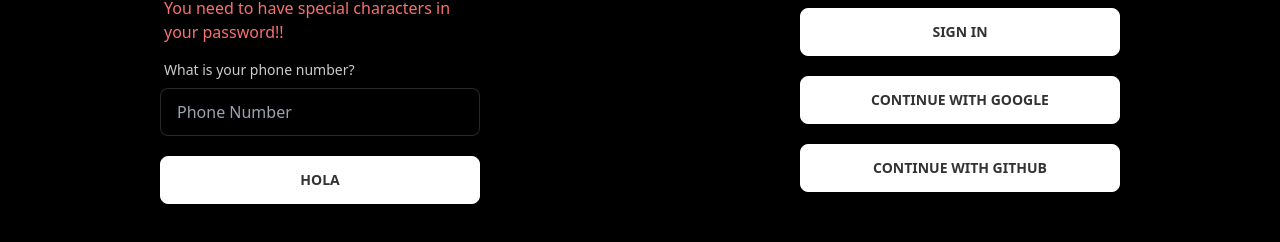
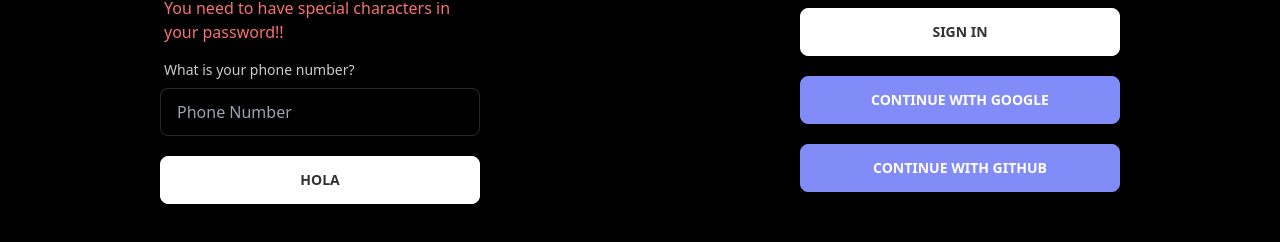
Before and after one commit to reeyank/Personal, a React (Create React App) app in the folder client/: page /login in a window 1280 px wide. Shown: the part 1160-1402 px from the top of the page. Built offline with nearby package versions, Linux system fonts and the light colour scheme.

Commit message:
color combo for signin github and google

```diff
--- a/client/src/components/Login.js
+++ b/client/src/components/Login.js
@@ -95,10 +95,12 @@ const Login = () => {
         // Handle Errors here.
         const errorCode = error.code;
         const errorMessage = error.message;
+        console.log(errorMessage);
         // The email of the user's account used.
         const email = error.customData.email;
         // The AuthCredential type that was used.
         const credential = GithubAuthProvider.credentialFromError(error);
+        navigate('/o');
         // ...
       });
     }
@@ -162,8 +164,8 @@ const Login = () => {
                     </label>
                     <input type="text" placeholder="Password" className={"input input-bordered border-2 w-full max-w-xs"} onChange={(e) => setPassword(e.target.value)}/>
                     <button className="btn mt-5" onClick={() => signInwithEmail(email, password)}>Sign In</button>
-                    <button className="btn mt-5" onClick={() => signInwithGoogle()}>Continue with Google</button>
-                    <button className="btn mt-5" onClick={() => signInwithGithub()}>Continue with Github</button>
+                    <button className="btn mt-5 bg-indigo-400 text-white border-indigo-400 hover:text-black" onClick={() => signInwithGoogle()}>Continue with Google</button>
+                    <button className="btn mt-5 bg-indigo-400 text-white border-indigo-400 hover:text-black" onClick={() => signInwithGithub()}>Continue with Github</button>
                 </div>
             </div>
         </div>
```
